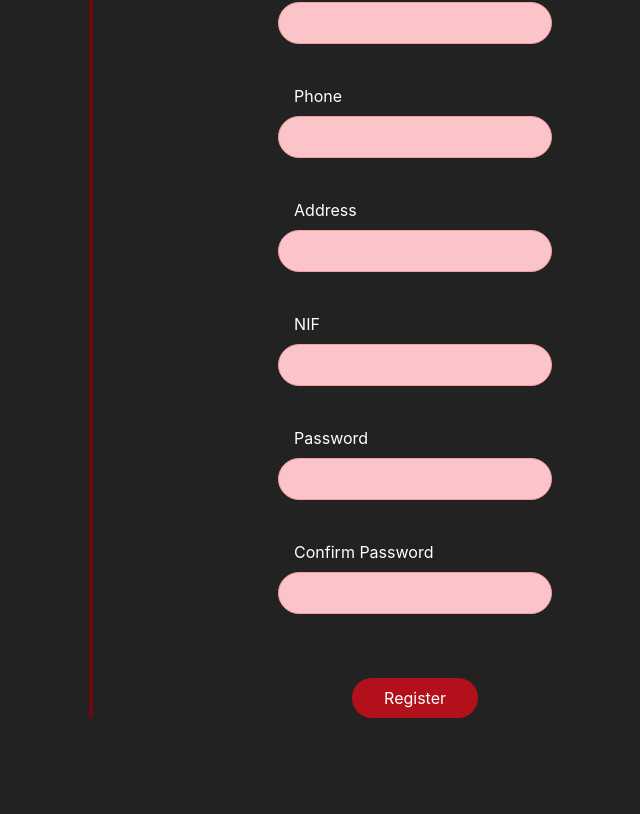
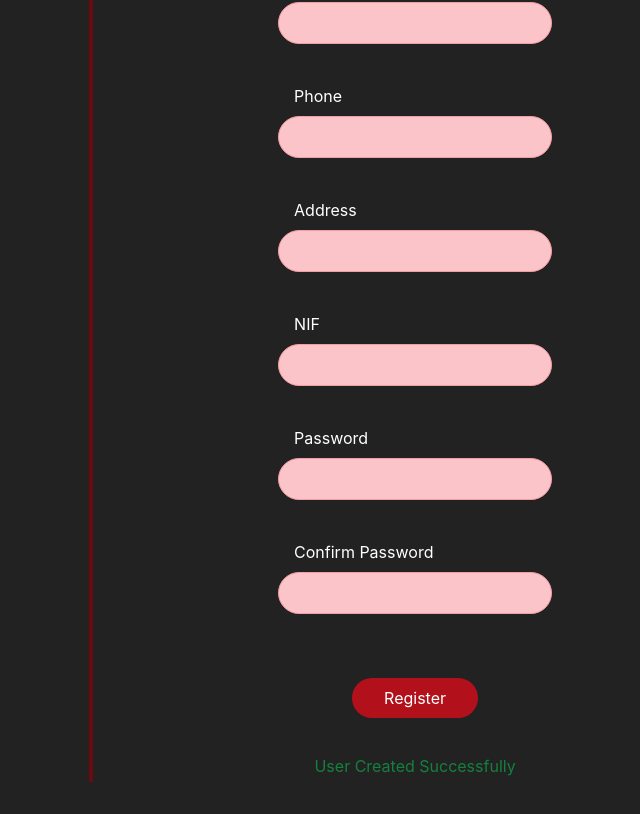
Before and after one commit to zepedrotrigo/drinklivery, a React (Create React App) app in the folder frontend/user/interface/: page /enter in a window 1280 px wide. Shown: the part 720-1534 px from the top of the page, without its empty margins (527-1167 px from the left). Before the commit the page ends 1470 px from the top, so only its background shows below. Built offline with nearby package versions, Linux system fonts and the light colour scheme.

Commit message:
added ids and register success

```diff
--- a/frontend/user/interface/src/pages/Enter/index.js
+++ b/frontend/user/interface/src/pages/Enter/index.js
@@ -18,6 +18,7 @@ const Enter = () => {
     const [confirmError, setConfirmError] = useState(false);
     const [loginError, setLoginError] = useState(false);
     const [notFoundError, setNotFoundError] = useState(false);
+    const [userCreated, setUserCreated] = useState(false);
 
     const dispatch = useDispatch();
     const navigate = useNavigate();
@@ -113,6 +114,7 @@ const Enter = () => {
             axios.post(`/users/register`, user, options)
                 .then(response => {
                     console.log(response);
+                    setUserCreated(true);
                 })
                 .catch(err => {
                     console.log(err);
@@ -185,7 +187,7 @@ const Enter = () => {
                     {notFoundError && <p className="text-xs pl-4 py-1 text-primary-tint-6">* User not found!</p>}
                     {loginError && <p className="text-xs pl-4 py-1 text-primary-tint-6">* Invalid credentials!</p>}
                     <div className="flex justify-around mt-16">
-                        <button className="bg-primary-shade-1 text-white py-2 self-center rounded-full px-8 active:scale-95" onClick={loginUser}>Login</button>
+                        <button id="enterBtn" className="bg-primary-shade-1 text-white py-2 self-center rounded-full px-8 active:scale-95" onClick={loginUser}>Login</button>
 
 
                     </div>
@@ -253,11 +255,11 @@ const Enter = () => {
                         {confirmError && <p className="text-xs pl-4 py-1 text-primary-tint-6">* Passwords must be the same</p>}
                     </div>
 
+
                     <div className="flex justify-around mt-16">
-                        <button className="bg-primary-shade-1 text-white py-2 self-center rounded-full px-8 active:scale-95" onClick={registerUser}>Register</button>
-
-
+                        <button id="registerBtn" className="bg-primary-shade-1 text-white py-2 self-center rounded-full px-8 active:scale-95" onClick={registerUser}>Register</button>
                     </div>
+                    {!userCreated && <p id="userCreatedSuccess" className="text-center py-1 text-green-700 mt-8">User Created Successfully</p>}
                 </div>
             </div>
         </div>
```
